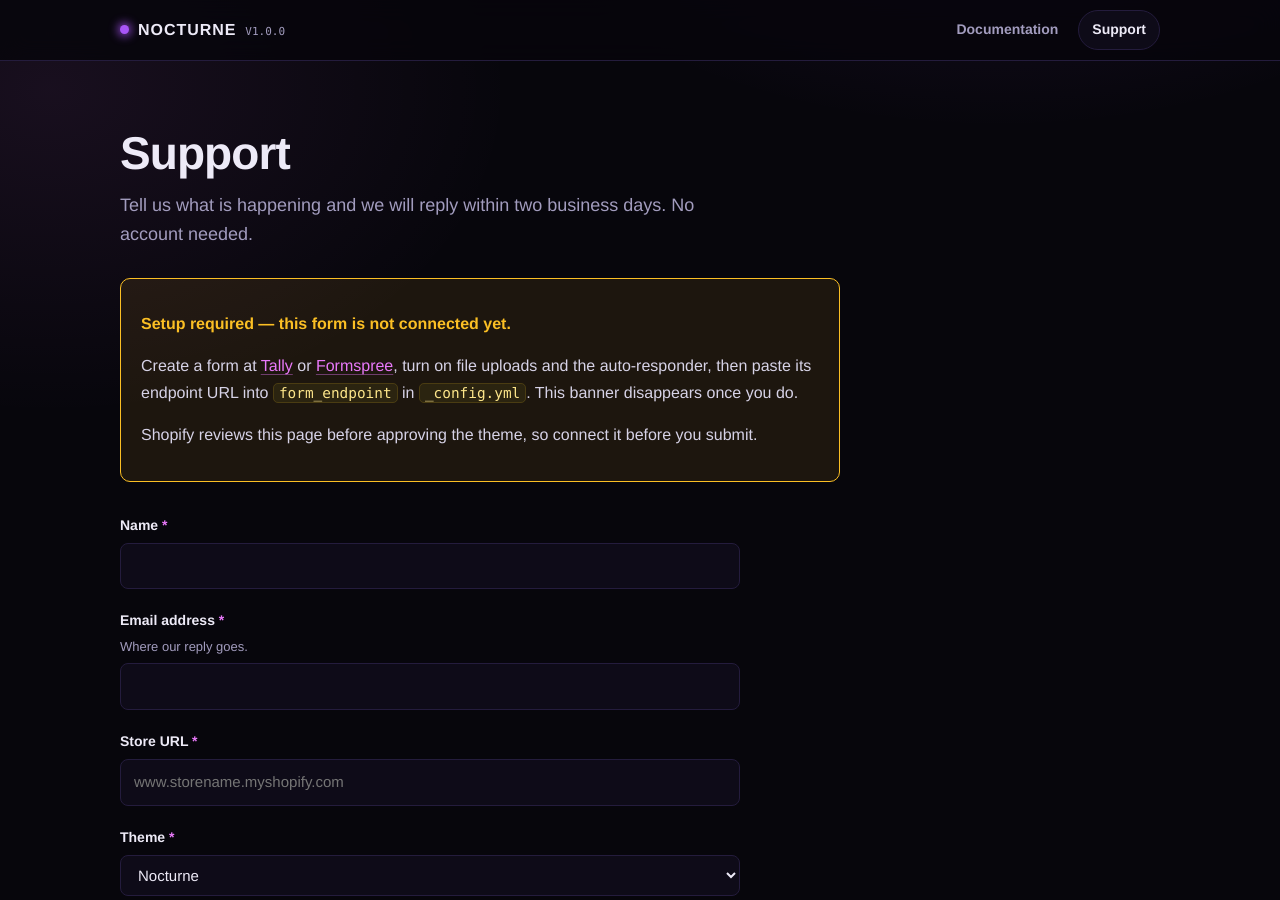
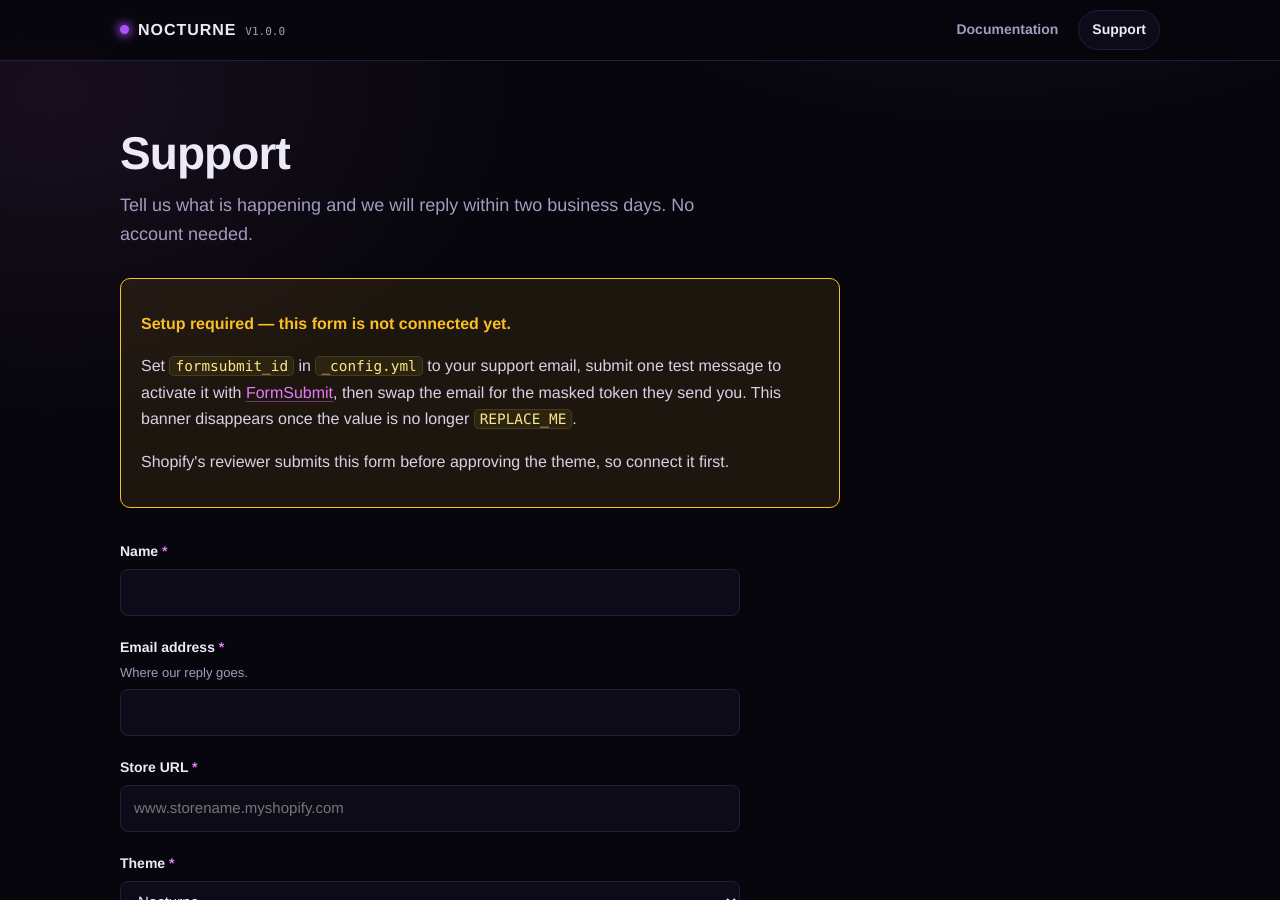
Before and after one commit to hamzabilalbaig/cathode, a Jekyll site: the page built from support.html, in a window 1280 px wide and 900 px high. Built offline with Jekyll 4.4.1, drawn with Linux system fonts in a browser that asks for light colours.

Commit message:
Wire the support form to FormSubmit
FormSubmit covers every Theme Store requirement on its free tier: 10MB of
attachments per submission, an auto-responder, and a subject line driven by
the form's own Subject field. Adds hidden _template, _next, _autoresponse and
_honey fields, renames the file input to "attachment" as FormSubmit requires,
and adds a /thanks/ page for the _next redirect.

The captcha stays enabled — FormSubmit skips the auto-responder without it.

Co-Authored-By: Claude Opus 5 <noreply@anthropic.com>
Claude-Session: https://claude.ai/code/session_017jvSbPpvaDVEbEc9RzAm4F

```diff
--- a/_config.yml
+++ b/_config.yml
@@ -6,17 +6,29 @@ tagline: A dark, neon-lit Shopify theme for footwear.
 description: Documentation and support for the Nocturne Shopify theme.
 
 # If you rename this repository, change baseurl to match, or every link breaks.
+# url + baseurl are what make absolute_url work for the form's _next redirect.
+url: "https://hamzabilalbaig.github.io"
 baseurl: "/nocturne"
 
 theme_version: "1.0.0"
 response_time: "two business days"
 
 # ---------------------------------------------------------------------------
-# SETUP REQUIRED — the support form does nothing until this is a real endpoint.
-# Create a form at https://tally.so or https://formspree.io, then paste the
-# endpoint URL here. A visible warning banner shows on /support/ until you do.
+# SETUP REQUIRED — the support form does nothing until this is set.
+#
+# The form posts to FormSubmit (https://formsubmit.co). Free, no signup.
+#   1. Put your support email here temporarily, e.g. support@example.com
+#   2. Push, open /support/, and submit one test message.
+#   3. FormSubmit emails you a confirmation link and a masked token
+#      (looks like "xxxxxxxxxxxxxxxxxxxxxxxxxxxxxxxx"). Click the link.
+#   4. Replace the email below with that masked token, so your address is
+#      not sitting in the page HTML for scrapers.
+#
+# Leave _captcha enabled in support.html: FormSubmit's auto-responder does
+# not fire when the captcha is turned off, and the Theme Store requires an
+# auto-responder.
 # ---------------------------------------------------------------------------
-form_endpoint: "REPLACE_ME"
+formsubmit_id: "REPLACE_ME"
 
 markdown: kramdown
 kramdown:
--- a/support.html
+++ b/support.html
@@ -13,17 +13,32 @@ description: "Contact Nocturne theme support. Bugs, settings questions and help
 <div class="wrap" style="padding-bottom: 88px;">
   <div class="prose" style="max-width: 720px;">
 
-    {% if site.form_endpoint == "REPLACE_ME" %}
+    {% if site.formsubmit_id == "REPLACE_ME" %}
     <div class="banner">
       <p><strong>Setup required — this form is not connected yet.</strong></p>
-      <p>Create a form at <a href="https://tally.so">Tally</a> or <a href="https://formspree.io">Formspree</a>,
-      turn on file uploads and the auto-responder, then paste its endpoint URL into
-      <code>form_endpoint</code> in <code>_config.yml</code>. This banner disappears once you do.</p>
-      <p>Shopify reviews this page before approving the theme, so connect it before you submit.</p>
+      <p>Set <code>formsubmit_id</code> in <code>_config.yml</code> to your support email,
+      submit one test message to activate it with <a href="https://formsubmit.co">FormSubmit</a>,
+      then swap the email for the masked token they send you. This banner disappears once
+      the value is no longer <code>REPLACE_ME</code>.</p>
+      <p>Shopify's reviewer submits this form before approving the theme, so connect it first.</p>
     </div>
     {% endif %}
 
-    <form class="form" action="{{ site.form_endpoint }}" method="POST" enctype="multipart/form-data">
+    <form class="form" action="https://formsubmit.co/{{ site.formsubmit_id }}" method="POST" enctype="multipart/form-data">
+
+      <input type="hidden" name="_template" value="box">
+      <input type="hidden" name="_next" value="{{ '/thanks/' | absolute_url }}">
+      <input type="hidden" name="_autoresponse" value="Thanks for contacting Nocturne support.
+
+We have your message and will reply within {{ site.response_time }}. If your question is about a specific product or page, a link to it helps us answer faster.
+
+In the meantime, the documentation covers most setup questions:
+{{ '/docs/' | absolute_url }}
+
+— The Nocturne team">
+      <p hidden aria-hidden="true">
+        <label>Leave this field empty<input type="text" name="_honey" tabindex="-1" autocomplete="off"></label>
+      </p>
 
       <div class="field">
         <label for="name">Name <span class="req" aria-hidden="true">*</span></label>
@@ -81,10 +96,10 @@ description: "Contact Nocturne theme support. Bugs, settings questions and help
       </div>
 
       <div class="field">
-        <label for="upload">Screenshot or screen recording
+        <label for="attachment">Screenshot or screen recording
           <span class="hint">Optional. Images and video, up to 10MB.</span>
         </label>
-        <input type="file" id="upload" name="upload" accept="image/*,video/*">
+        <input type="file" id="attachment" name="attachment" accept="image/*,video/*">
       </div>
 
       <button class="btn" type="submit">Send message</button>
```
Also changed, not shown: thanks.html (added, +24 -0 lines), README.md.
